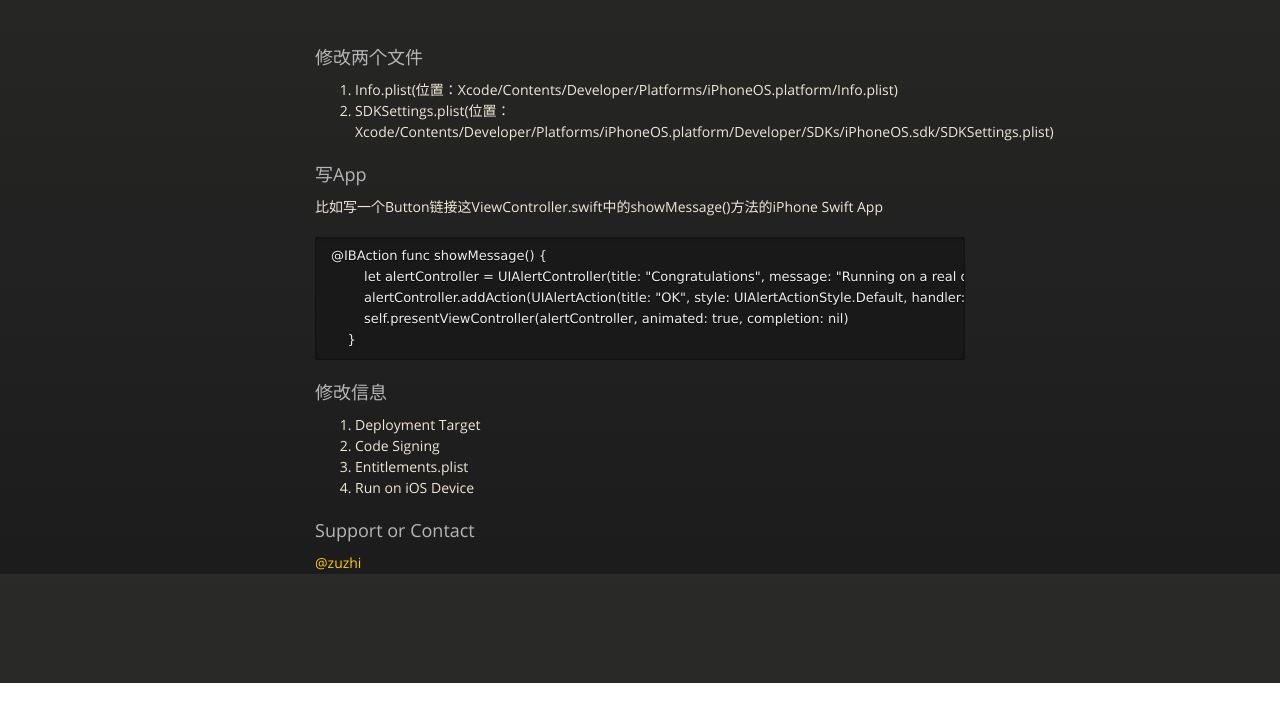
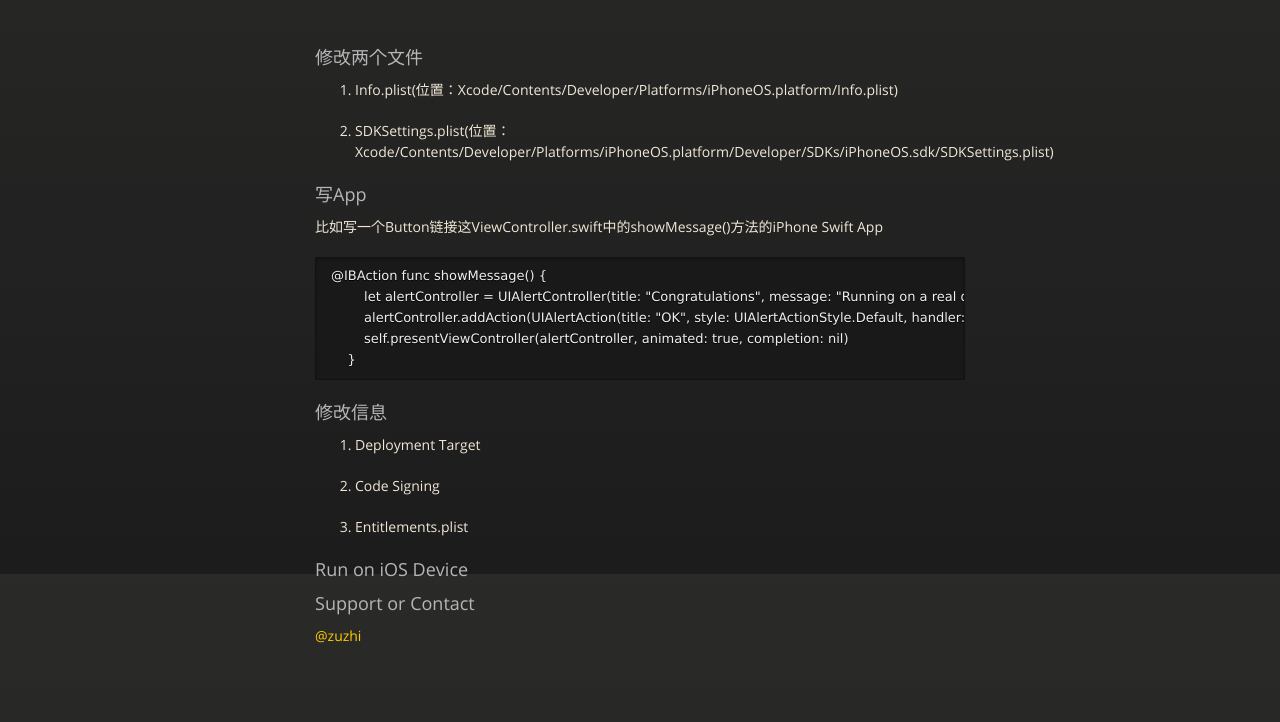
Before and after one commit to zuzhi/FakeCodeSign-Xcode6, a plain HTML site: page index.html in a window 1280 px wide. Shown: the part 226-948 px from the top of the page. Before the commit the page ends 909 px from the top, so only its background shows below. Drawn offline with nearby package versions, Linux system fonts and the light colour scheme.

```diff
--- a/index.html
+++ b/index.html
@@ -42,8 +42,8 @@
 <a id="修改两个文件" class="anchor" href="#%E4%BF%AE%E6%94%B9%E4%B8%A4%E4%B8%AA%E6%96%87%E4%BB%B6" aria-hidden="true"><span class="octicon octicon-link"></span></a>修改两个文件</h3>
 
 <ol>
-<li>Info.plist(位置：Xcode/Contents/Developer/Platforms/iPhoneOS.platform/Info.plist)</li>
-<li>SDKSettings.plist(位置：Xcode/Contents/Developer/Platforms/iPhoneOS.platform/Developer/SDKs/iPhoneOS.sdk/SDKSettings.plist)</li>
+<li><p>Info.plist(位置：Xcode/Contents/Developer/Platforms/iPhoneOS.platform/Info.plist)</p></li>
+<li><p>SDKSettings.plist(位置：Xcode/Contents/Developer/Platforms/iPhoneOS.platform/Developer/SDKs/iPhoneOS.sdk/SDKSettings.plist)</p></li>
 </ol>
 
 <h3>
@@ -62,11 +62,13 @@
 <a id="修改信息" class="anchor" href="#%E4%BF%AE%E6%94%B9%E4%BF%A1%E6%81%AF" aria-hidden="true"><span class="octicon octicon-link"></span></a>修改信息</h3>
 
 <ol>
-<li>Deployment Target</li>
-<li>Code Signing</li>
-<li>Entitlements.plist</li>
-<li>Run on iOS Device</li>
+<li><p>Deployment Target</p></li>
+<li><p>Code Signing</p></li>
+<li><p>Entitlements.plist</p></li>
 </ol>
+
+<h3>
+<a id="run-on-ios-device" class="anchor" href="#run-on-ios-device" aria-hidden="true"><span class="octicon octicon-link"></span></a>Run on iOS Device</h3>
 
 <h3>
 <a id="support-or-contact" class="anchor" href="#support-or-contact" aria-hidden="true"><span class="octicon octicon-link"></span></a>Support or Contact</h3>
```
Also changed, not shown: params.json (+1 -1 lines).
